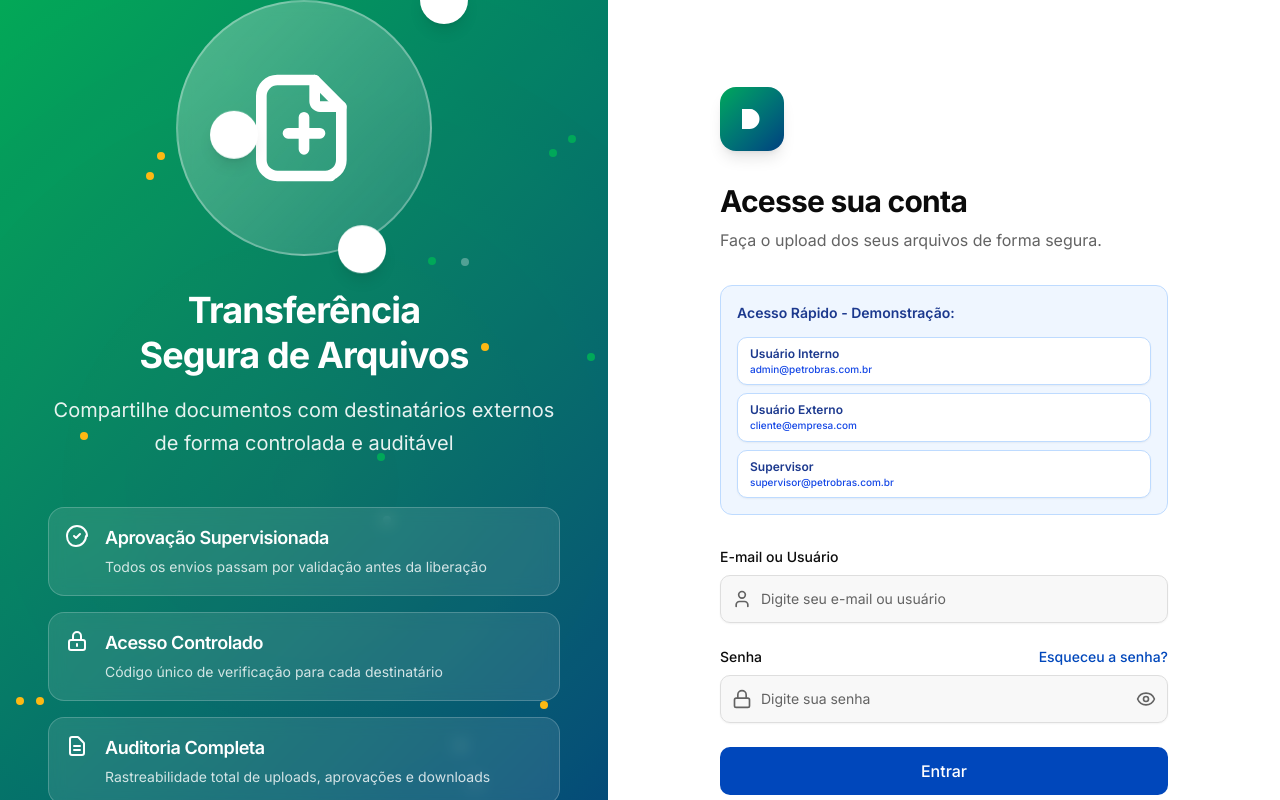
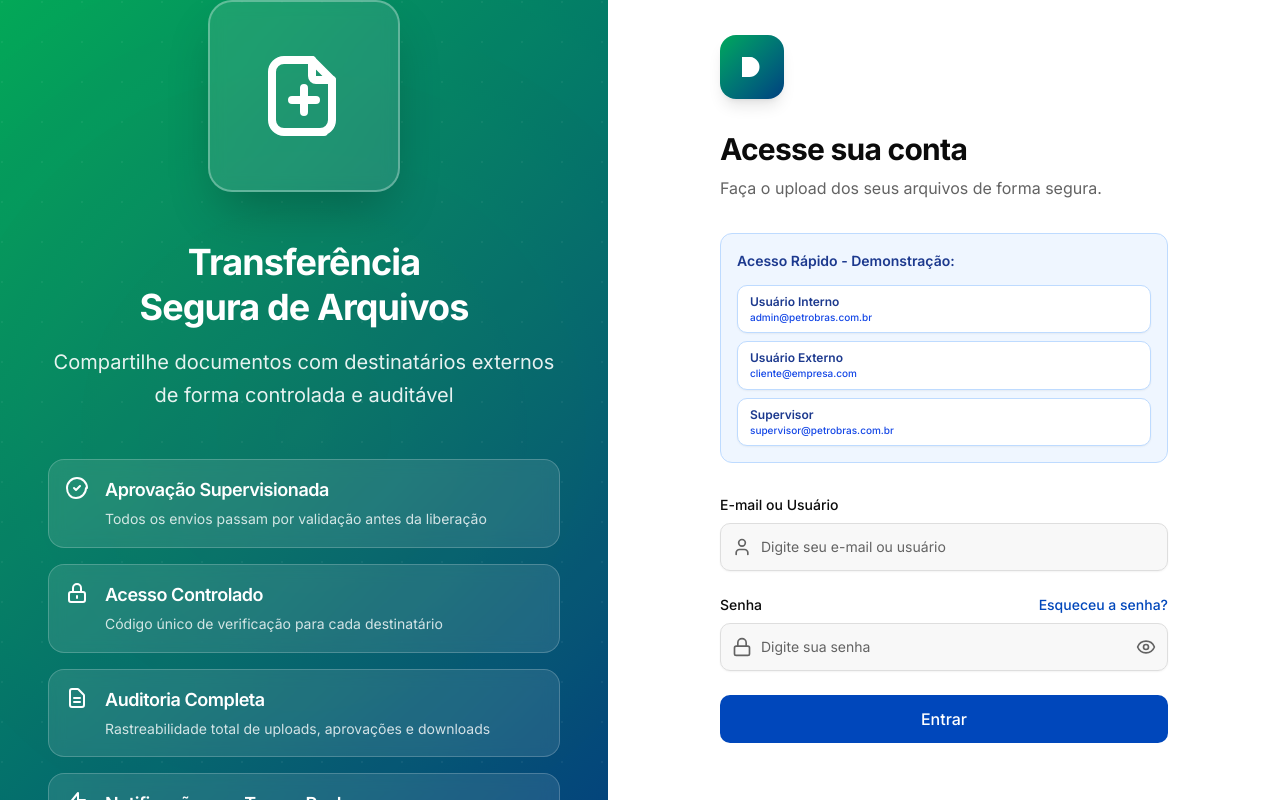
Before and after one commit to tecnologiawebnetsystem/layout-petrobras-e-mail, a Next.js app: page / in a window 1280 px wide. Shown: the top 800 px of the page. Built offline with nearby package versions, Linux system fonts and the light colour scheme.

Commit message:
style: clean and professional login background design
Remove animations; add static icons, title, and feature cards.

#VERCEL_SKIP

Co-authored-by: null <189809655+tecnologiawebnetsystem@users.noreply.github.com>

```diff
--- a/components/ui/login-background.tsx
+++ b/components/ui/login-background.tsx
@@ -1,34 +1,25 @@
+"use client"
+
 export function LoginBackground() {
   return (
     <div className="hidden lg:flex lg:flex-1 petrobras-gradient items-center justify-center relative overflow-hidden">
-      {/* Animated background gradient */}
-      <div className="absolute inset-0 bg-gradient-to-br from-petrobras-green via-petrobras-green/90 to-petrobras-blue opacity-95" />
+      <div className="absolute inset-0 bg-gradient-to-br from-petrobras-green via-petrobras-green/90 to-petrobras-blue" />
 
-      {/* Animated particles */}
-      <div className="absolute inset-0">
-        {[...Array(20)].map((_, i) => (
+      {/* Subtle pattern overlay */}
       <div
-            key={i}
-            className="absolute w-2 h-2 rounded-full animate-float"
+        className="absolute inset-0 opacity-5"
         style={{
-              left: `${Math.random() * 100}%`,
-              top: `${Math.random() * 100}%`,
-              animationDelay: `${Math.random() * 5}s`,
-              animationDuration: `${10 + Math.random() * 10}s`,
-              backgroundColor: i % 3 === 0 ? "#FDB913" : i % 3 === 1 ? "#00A859" : "rgba(255,255,255,0.3)",
+          backgroundImage: "radial-gradient(circle at 2px 2px, white 1px, transparent 0)",
+          backgroundSize: "40px 40px",
         }}
       />
-        ))}
-      </div>
 
       {/* Main content container */}
       <div className="relative z-10 max-w-xl mx-auto px-8 text-white">
-        {/* Hero illustration */}
-        <div className="mb-8 flex justify-center">
-          <div className="relative w-64 h-64">
-            {/* Central circle with gradient */}
-            <div className="absolute inset-0 bg-gradient-to-br from-white/30 to-white/10 rounded-full backdrop-blur-sm border-2 border-white/30 flex items-center justify-center">
-              <svg className="w-32 h-32" viewBox="0 0 24 24" fill="none" xmlns="http://www.w3.org/2000/svg">
+        {/* Hero illustration - Static and professional */}
+        <div className="mb-12 flex justify-center">
+          <div className="relative w-48 h-48 bg-white/10 backdrop-blur-sm rounded-3xl border-2 border-white/30 flex items-center justify-center shadow-2xl">
+            <svg className="w-24 h-24" viewBox="0 0 24 24" fill="none" xmlns="http://www.w3.org/2000/svg">
               <path
                 d="M9 13h6m-3-3v6m5 5H7c-1.66 0-3-1.34-3-3V6c0-1.66 1.34-3 3-3h7l5 5v10c0 1.66-1.34 3-3 3z"
                 stroke="white"
@@ -45,64 +36,18 @@ export function LoginBackground() {
               />
             </svg>
           </div>
-
-            {/* Orbiting elements - Upload */}
-            <div className="absolute top-0 left-1/2 -translate-x-1/2 -translate-y-1/2 animate-orbit-1">
-              <div className="bg-white rounded-full p-3 shadow-lg">
-                <svg className="w-6 h-6 text-petrobras-green" viewBox="0 0 24 24" fill="none">
-                  <path
-                    d="M9 12l2 2 4-4m6 2c0 5.523-4.477 10-10 10S2 17.523 2 12 6.477 2 12 2s10 4.477 10 10z"
-                    stroke="currentColor"
-                    strokeWidth="2"
-                    strokeLinecap="round"
-                    strokeLinejoin="round"
-                  />
-                </svg>
-              </div>
-            </div>
-
-            {/* Orbiting elements - Approval */}
-            <div className="absolute top-1/2 right-0 translate-x-1/2 -translate-y-1/2 animate-orbit-2">
-              <div className="bg-white rounded-full p-3 shadow-lg">
-                <svg className="w-6 h-6 text-petrobras-yellow" viewBox="0 0 24 24" fill="none">
-                  <path
-                    d="M9 12l2 2 4-4m6 2c0 5.523-4.477 10-10 10S2 17.523 2 12 6.477 2 12 2s10 4.477 10 10z"
-                    stroke="currentColor"
-                    strokeWidth="2"
-                    strokeLinecap="round"
-                    strokeLinejoin="round"
-                  />
-                </svg>
-              </div>
-            </div>
-
-            {/* Orbiting elements - Download */}
-            <div className="absolute bottom-0 left-1/2 -translate-x-1/2 translate-y-1/2 animate-orbit-3">
-              <div className="bg-white rounded-full p-3 shadow-lg">
-                <svg className="w-6 h-6 text-petrobras-blue" viewBox="0 0 24 24" fill="none">
-                  <path
-                    d="M12 15v2m-6 4h12a2 2 0 002-2v-6a2 2 0 00-2-2H6a2 2 0 00-2 2v6a2 2 0 002 2zm10-10V7a4 4 0 00-8 0v4h8z"
-                    stroke="currentColor"
-                    strokeWidth="2"
-                    strokeLinecap="round"
-                    strokeLinejoin="round"
-                  />
-                </svg>
-              </div>
-            </div>
-          </div>
         </div>
 
         {/* Title and description */}
-        <div className="text-center space-y-4">
+        <div className="text-center space-y-4 mb-12">
           <h2 className="text-4xl font-bold text-white leading-tight">Transferência Segura de Arquivos</h2>
           <p className="text-xl text-white/90 leading-relaxed">
             Compartilhe documentos com destinatários externos de forma controlada e auditável
           </p>
         </div>
 
-        {/* Features list */}
-        <div className="mt-12 space-y-4">
+        {/* Features list - Clean and professional */}
+        <div className="space-y-4">
           {[
             {
               icon: (
@@ -167,22 +112,15 @@ export function LoginBackground() {
           ].map((feature, index) => (
             <div
               key={index}
-              className="flex items-start gap-4 p-4 bg-white/10 backdrop-blur-sm rounded-xl border border-white/20 transition-all duration-300 hover:bg-petrobras-yellow/20 hover:border-petrobras-yellow/40 hover:scale-105"
+              className="flex items-start gap-4 p-4 bg-white/10 backdrop-blur-sm rounded-xl border border-white/20 transition-all duration-300 hover:bg-white/20"
             >
               <div className="flex-shrink-0 text-petrobras-yellow">{feature.icon}</div>
               <div>
                 <h3 className="font-semibold text-white text-lg">{feature.title}</h3>
-                <p className="text-white/80 text-sm mt-1">{feature.description}</p>
+                <p className="text-white/80 text-sm mt-1 leading-relaxed">{feature.description}</p>
               </div>
             </div>
           ))}
-        </div>
-
-        {/* Bottom decorative element */}
-        <div className="mt-12 flex justify-center gap-2">
-          <div className="w-2 h-2 rounded-full bg-petrobras-yellow animate-pulse" />
-          <div className="w-2 h-2 rounded-full bg-white animate-pulse delay-150" />
-          <div className="w-2 h-2 rounded-full bg-petrobras-yellow animate-pulse delay-300" />
         </div>
       </div>
     </div>
```
Lines whose indentation alone changed are shown as unchanged.
